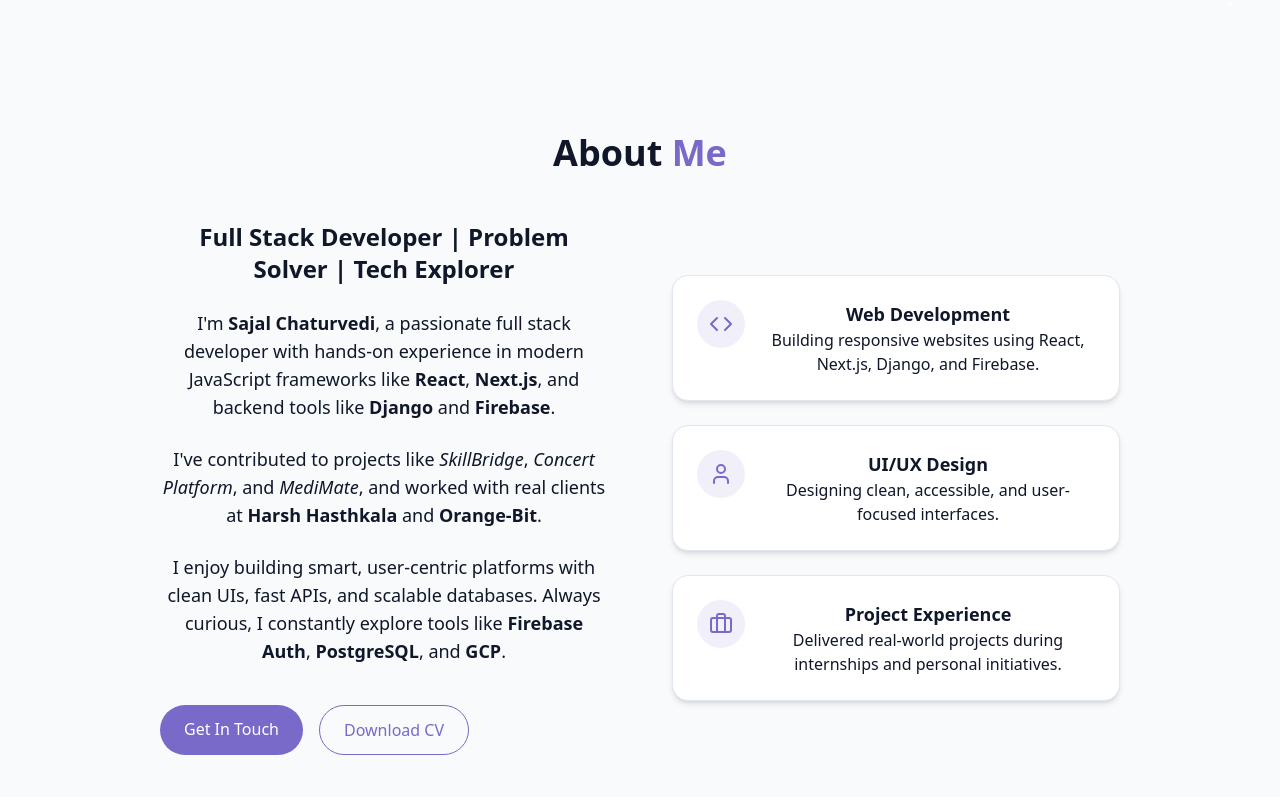
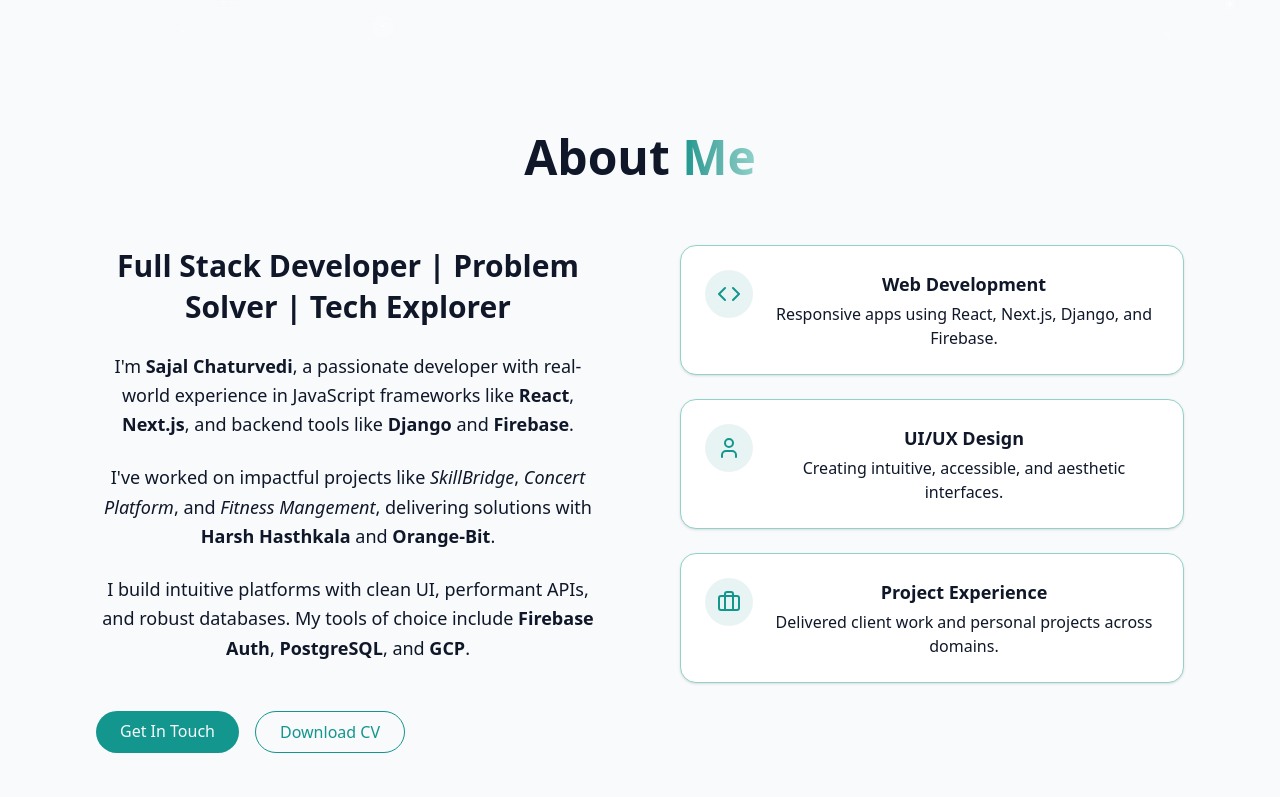
Before and after one commit to sajal9685/sajal_portfolio, a React (Vite) app: page / in a window 1280 px wide. Shown: the part 763-1560 px from the top of the page. Built offline with nearby package versions, Linux system fonts and the light colour scheme.

Commit message:
projects update

```diff
--- a/src/components/AboutSection.jsx
+++ b/src/components/AboutSection.jsx
@@ -1,100 +1,105 @@
 import { Briefcase, Code, User } from "lucide-react";
+import { motion } from "framer-motion";
 
 export const AboutSection = () => {
   return (
-    <section id="about" className="py-24 px-4 bg-background relative">
-      <div className="container mx-auto max-w-5xl">
-        <h2 className="text-3xl md:text-4xl font-bold mb-12 text-center">
-          About <span className="text-primary">Me</span>
-        </h2>
+    <section id="about" className="py-24 px-4 bg-background relative overflow-hidden">
+      <div className="container mx-auto max-w-6xl">
+        {/* Section Heading */}
+        <motion.h2
+          initial={{ opacity: 0, y: 20 }}
+          whileInView={{ opacity: 1, y: 0 }}
+          transition={{ duration: 0.6 }}
+          viewport={{ once: true }}
+          className="text-4xl md:text-5xl font-extrabold mb-16 text-center"
+        >
+          About <span className="text-primary bg-gradient-to-r from-primary to-[#90D1CA] bg-clip-text text-transparent">Me</span>
+        </motion.h2>
 
-        <div className="grid grid-cols-1 md:grid-cols-2 gap-16 items-center">
-          {/* Left Side - Text Content */}
-          <div className="space-y-6">
-            <h3 className="text-2xl font-semibold text-foreground">
+        <div className="grid grid-cols-1 md:grid-cols-2 gap-20 items-start">
+          {/* Left - Intro Text */}
+          <motion.div
+            initial={{ opacity: 0, x: -30 }}
+            whileInView={{ opacity: 1, x: 0 }}
+            transition={{ duration: 0.6 }}
+            viewport={{ once: true }}
+            className="space-y-6"
+          >
+            <h3 className="text-2xl md:text-3xl font-bold text-foreground leading-snug">
               Full Stack Developer | Problem Solver | Tech Explorer
             </h3>
 
-            <p className="text-muted-foreground text-lg">
-              I'm <strong>Sajal Chaturvedi</strong>, a passionate full stack developer with hands-on
-              experience in modern JavaScript frameworks like <strong>React</strong>, <strong>Next.js</strong>,
-              and backend tools like <strong>Django</strong> and <strong>Firebase</strong>.
+            <p className="text-muted-foreground text-lg leading-relaxed">
+              I'm <strong>Sajal Chaturvedi</strong>, a passionate developer with real-world experience in JavaScript frameworks like <strong>React</strong>, <strong>Next.js</strong>, and backend tools like <strong>Django</strong> and <strong>Firebase</strong>.
             </p>
 
-            <p className="text-muted-foreground text-lg">
-              I've contributed to projects like <em>SkillBridge</em>, <em>Concert Platform</em>,
-              and <em>MediMate</em>, and worked with real clients at <strong>Harsh Hasthkala</strong> and <strong>Orange-Bit</strong>.
+            <p className="text-muted-foreground text-lg leading-relaxed">
+              I've worked on impactful projects like <em>SkillBridge</em>, <em>Concert Platform</em>, and <em>Fitness Mangement</em>, delivering solutions with <strong>Harsh Hasthkala</strong> and <strong>Orange-Bit</strong>.
             </p>
 
-            <p className="text-muted-foreground text-lg">
-              I enjoy building smart, user-centric platforms with clean UIs, fast APIs, and scalable databases.
-              Always curious, I constantly explore tools like <strong>Firebase Auth</strong>, <strong>PostgreSQL</strong>, and <strong>GCP</strong>.
+            <p className="text-muted-foreground text-lg leading-relaxed">
+              I build intuitive platforms with clean UI, performant APIs, and robust databases. My tools of choice include <strong>Firebase Auth</strong>, <strong>PostgreSQL</strong>, and <strong>GCP</strong>.
             </p>
 
-            <div className="flex flex-col sm:flex-row gap-4 pt-4">
+            <div className="flex flex-col sm:flex-row gap-4 pt-6">
               <a
                 href="#contact"
-                className="px-6 py-3 rounded-full bg-primary text-white font-medium hover:bg-primary/90 transition"
+                className="cosmic-button"
               >
                 Get In Touch
               </a>
               <a
-                href="/resume_sajal.pdf" // <- Put this file in the public folder
-                className="px-6 py-3 rounded-full border border-primary text-primary hover:bg-primary/10 transition"
+                href="/resume_sajal.pdf"
+                className="px-6 py-2 rounded-full border border-primary text-primary hover:bg-primary/10 font-medium transition-all duration-300"
                 download
               >
                 Download CV
               </a>
             </div>
-          </div>
+          </motion.div>
 
-          {/* Right Side - Highlights Cards */}
-          <div className="grid grid-cols-1 gap-6">
-            {/* Web Development */}
-            <div className="p-6 bg-card rounded-2xl shadow-md border border-border hover:shadow-lg transition">
-              <div className="flex items-start gap-4">
-                <div className="p-3 rounded-full bg-primary/10">
-                  <Code className="h-6 w-6 text-primary" />
+          {/* Right - Cards */}
+          <motion.div
+            initial={{ opacity: 0, x: 30 }}
+            whileInView={{ opacity: 1, x: 0 }}
+            transition={{ duration: 0.6 }}
+            viewport={{ once: true }}
+            className="grid gap-6"
+          >
+            {[
+              {
+                icon: <Code className="h-6 w-6 text-primary" />,
+                title: "Web Development",
+                desc: "Responsive apps using React, Next.js, Django, and Firebase.",
+              },
+              {
+                icon: <User className="h-6 w-6 text-primary" />,
+                title: "UI/UX Design",
+                desc: "Creating intuitive, accessible, and aesthetic interfaces.",
+              },
+              {
+                icon: <Briefcase className="h-6 w-6 text-primary" />,
+                title: "Project Experience",
+                desc: "Delivered client work and personal projects across domains.",
+              },
+            ].map((card, i) => (
+              <motion.div
+                key={i}
+                whileHover={{ scale: 1.03 }}
+                whileTap={{ scale: 0.98 }}
+                transition={{ type: "spring", stiffness: 200 }}
+                className="p-6 bg-card rounded-2xl border border-border shadow-sm hover:shadow-lg transition-all duration-300"
+              >
+                <div className="flex items-start gap-4">
+                  <div className="p-3 rounded-full bg-primary/10">{card.icon}</div>
+                  <div>
+                    <h4 className="text-lg font-semibold mb-1">{card.title}</h4>
+                    <p className="text-muted-foreground">{card.desc}</p>
+                  </div>
                 </div>
-                <div>
-                  <h4 className="text-lg font-semibold">Web Development</h4>
-                  <p className="text-muted-foreground">
-                    Building responsive websites using React, Next.js, Django, and Firebase.
-                  </p>
-                </div>
-              </div>
-            </div>
-
-            {/* UI/UX Design */}
-            <div className="p-6 bg-card rounded-2xl shadow-md border border-border hover:shadow-lg transition">
-              <div className="flex items-start gap-4">
-                <div className="p-3 rounded-full bg-primary/10">
-                  <User className="h-6 w-6 text-primary" />
-                </div>
-                <div>
-                  <h4 className="text-lg font-semibold">UI/UX Design</h4>
-                  <p className="text-muted-foreground">
-                    Designing clean, accessible, and user-focused interfaces.
-                  </p>
-                </div>
-              </div>
-            </div>
-
-            {/* Project Experience */}
-            <div className="p-6 bg-card rounded-2xl shadow-md border border-border hover:shadow-lg transition">
-              <div className="flex items-start gap-4">
-                <div className="p-3 rounded-full bg-primary/10">
-                  <Briefcase className="h-6 w-6 text-primary" />
-                </div>
-                <div>
-                  <h4 className="text-lg font-semibold">Project Experience</h4>
-                  <p className="text-muted-foreground">
-                    Delivered real-world projects during internships and personal initiatives.
-                  </p>
-                </div>
-              </div>
-            </div>
-          </div>
+              </motion.div>
+            ))}
+          </motion.div>
         </div>
       </div>
     </section>
--- a/src/components/ProjectsSection.jsx
+++ b/src/components/ProjectsSection.jsx
@@ -6,20 +6,20 @@ const projects = [
     title: "Fitness Management System",
     description:
       "A personalized platform that tracks fitness progress and gives recommendations based on user activity.",
-    image: "/projects/project1.png",
+    image: "/projects/project2.png",
     tags: ["React.js", "Django", "PostgreSQL"],
     demoUrl: "#",
-    githubUrl: "#",
+    githubUrl: "https://github.com/sajal9685/FitnessManagement",
   },
   {
     id: 2,
     title: "SkillBridge – Educational Support Platform",
     description:
       "Career assistant for underserved students with syllabus tracking subject-wise notes, and educational YouTube playlist links.",
-    image: "/projects/project1.png",
+    image: "/projects/project3.jpg",
     tags: ["React.js", "Django", "MySQL"],
     demoUrl: "#",
-    githubUrl: "#",
+    githubUrl: "https://github.com/sajal9685/skillsBridge",
   },
   {
     id: 3,
@@ -28,8 +28,8 @@ const projects = [
       "Real-time concert ticket booking system with Firebase Auth and cloud database.",
     image: "/projects/project1.png",
     tags: ["React.js", "Firebase"],
-    demoUrl: "#",
-    githubUrl: "#",
+    demoUrl: "https://bookingapp-f6150.web.app/",
+    githubUrl: " https://github.com/sajal9685/fusshn_assignment",
   },
 
 ];
@@ -104,7 +104,7 @@ export const ProjectsSection = () => {
           <a
             className="cosmic-button w-fit flex items-center mx-auto gap-2"
             target="_blank"
-            href="https://github.com/sajalchaturvedi" // update with your GitHub username
+            href="https://github.com/sajal9685"
           >
             See More on GitHub <ArrowRight size={16} />
           </a>
--- a/src/index.css
+++ b/src/index.css
@@ -69,10 +69,10 @@
 
     --card: 0 0% 100%;
 
-    --primary: 250 47% 60%;
+    --primary: 176 78% 33%;
     --primary-foreground: 210 40% 98%;
 
-    --border: 214 32% 91%;
+    --border: 171 42% 70%;
   }
 
   .dark {
@@ -81,7 +81,7 @@
 
     --card: 222 47% 8%;
 
-    --primary: 250 65% 65%;
+    --primary: 176 78% 33%;
     --primary-foreground: 213 31% 91%;
 
     --border: 217 33% 20%;
```
Also changed, not shown: src/components/ExperienceSection.jsx (+27 -10 lines), public/projects/project2.png (added), public/projects/project3.jpg (added).
